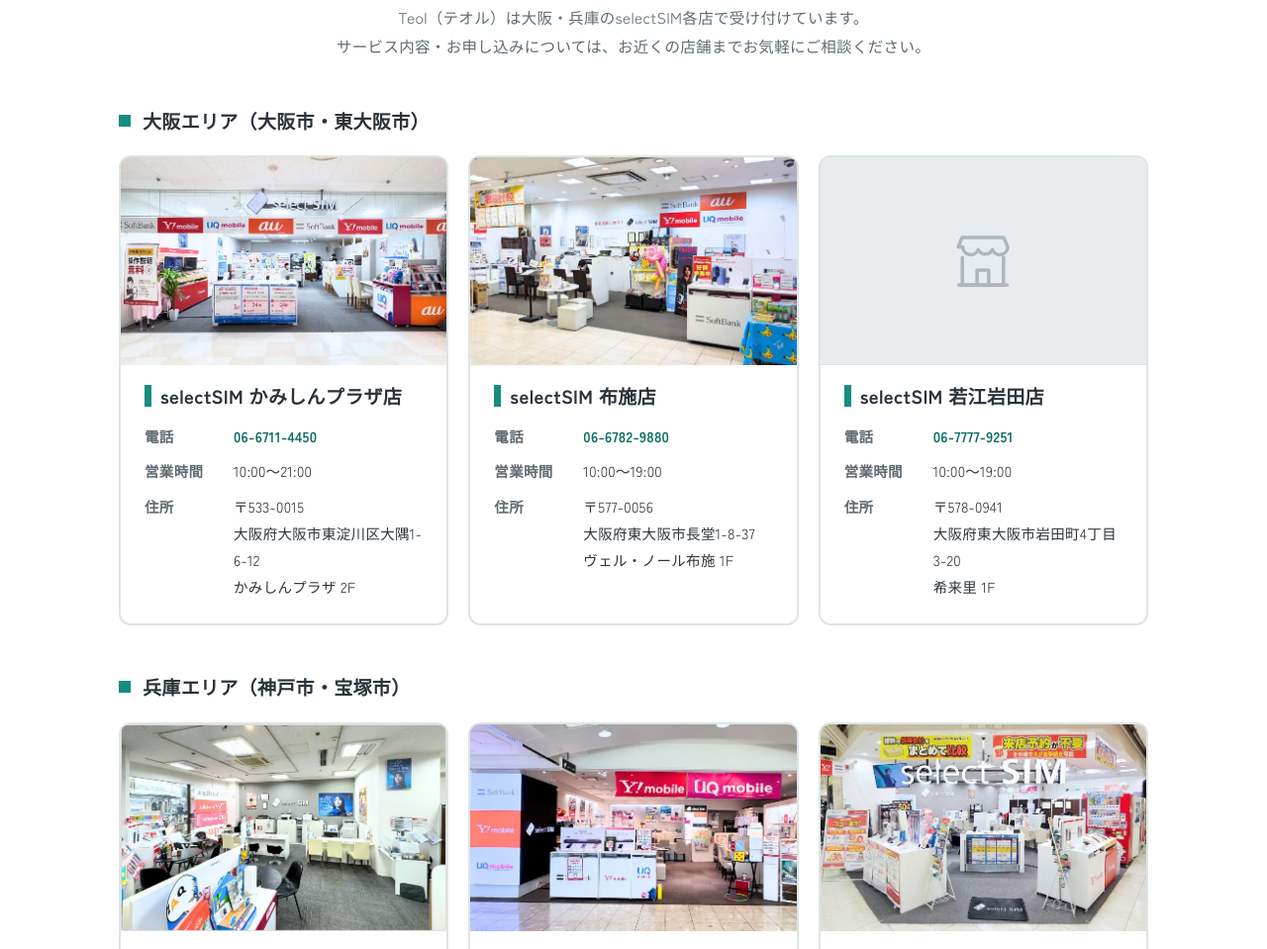
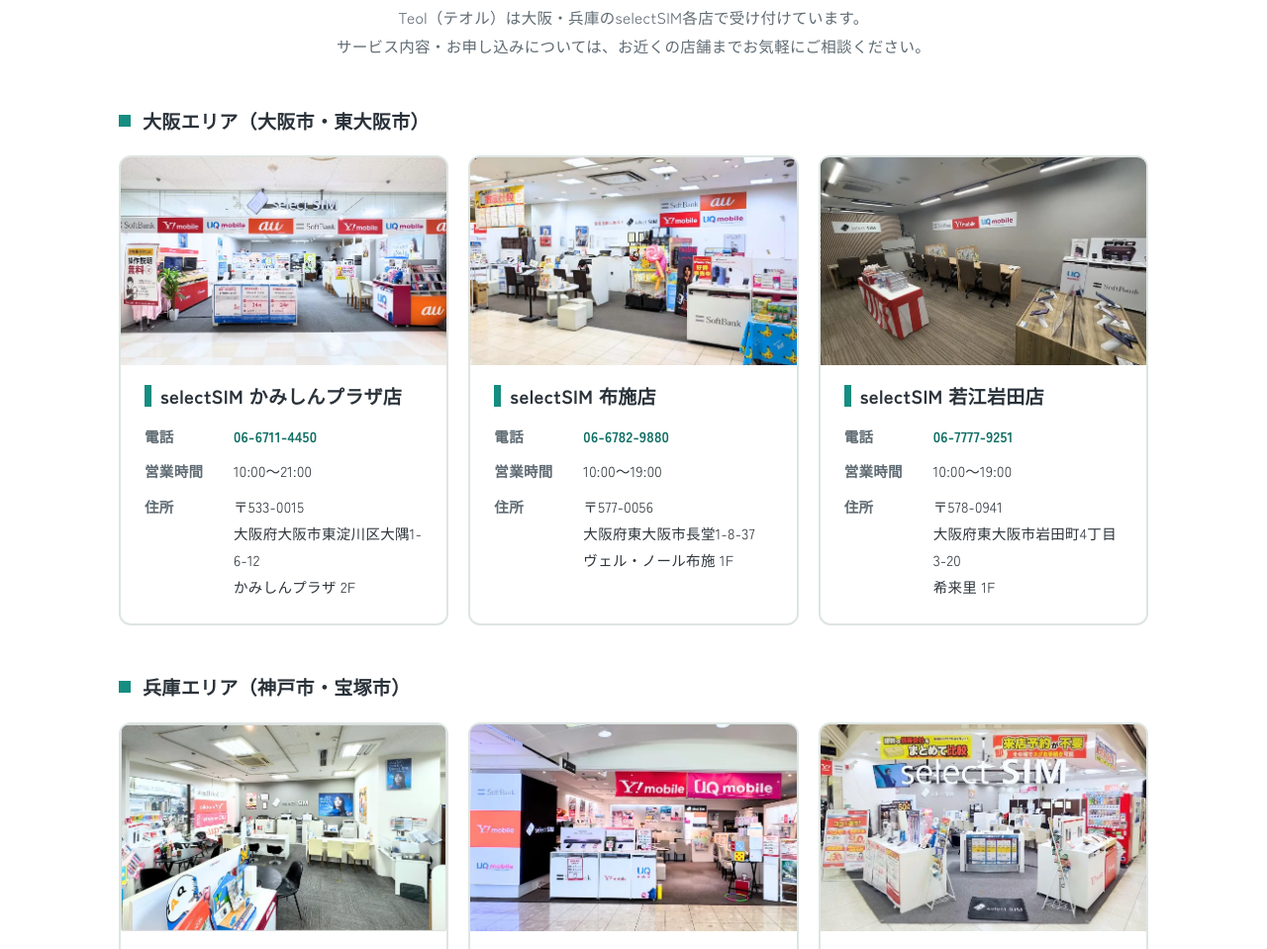
Before and after one commit to trust-y107/horihori-dig, a plain HTML site: page teol/index.html in a window 1280 px wide. Shown: the part 7296-8255 px from the top of the page at 99% size. Drawn offline with Linux system fonts and the light colour scheme; a web font is replaced by a local one.

Commit message:
若江岩田店の写真を追加
提供された画像（1477x1108）を他店舗と同じ671x427へ、上下を均等に
7.5%ずつトリミングして揃えた（店名サインと取扱キャリアの表示は残存）。
WebP 44KB / JPEG 58KB を <picture> で出し分け。

プレースホルダー表示は不要になったため写真に差し替え。
これで全6店舗に写真が揃った。

Co-Authored-By: Claude Opus 5 <noreply@anthropic.com>
Claude-Session: https://claude.ai/code/session_01LLf8eyMCkP4bT76xwEp3xe

```diff
--- a/teol/index.html
+++ b/teol/index.html
@@ -959,12 +959,13 @@ footer small{display:block; font-size:12.5px; opacity:.66; line-height:1.9;}
           </dl>
         </div>
         <div class="shop">
-          <div class="shop-photo is-placeholder" role="img" aria-label="selectSIM 若江岩田店（店舗写真は準備中）">
-            <svg viewBox="0 0 24 24" aria-hidden="true">
-              <path d="M2.6 6.6 4.1 3h15.8l1.5 3.6a3 3 0 0 1-5.8 1 3 3 0 0 1-5.4 0 3 3 0 0 1-5.8-1z"/>
-              <path d="M4.2 10.6V21h15.6V10.6"/><path d="M2.8 21h18.4"/>
-              <path d="M9.8 21v-5.6h4.4V21"/>
-            </svg>
+          <div class="shop-photo">
+            <picture>
+              <source srcset="shop-wakaeiwata.webp" type="image/webp">
+              <img src="shop-wakaeiwata.jpg" alt="selectSIM 若江岩田店の店舗の様子" width="671" height="427"
+                   loading="lazy" decoding="async"
+                   onerror="this.closest('.shop-photo').remove()">
+            </picture>
           </div>
           <h3>selectSIM 若江岩田店</h3>
           <dl>
```
Also changed, not shown: teol/shop-wakaeiwata.jpg (added), teol/shop-wakaeiwata.webp (added).
